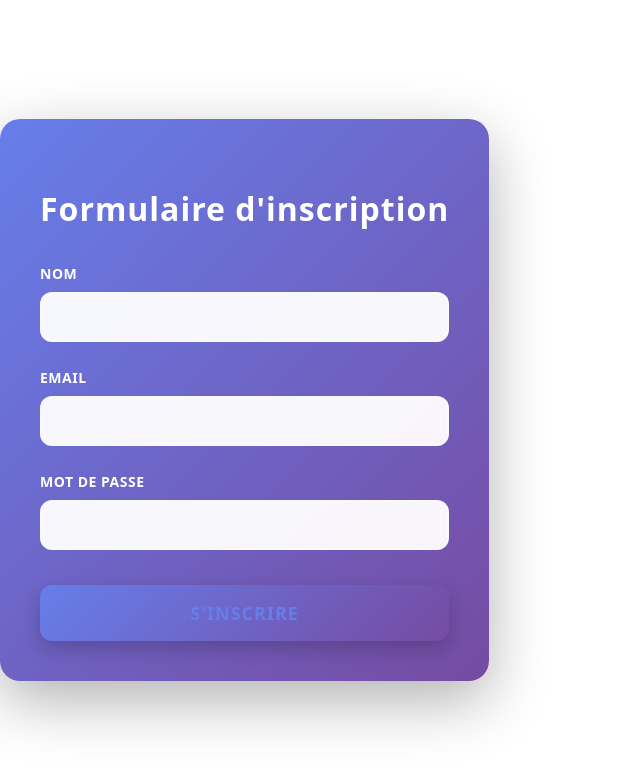
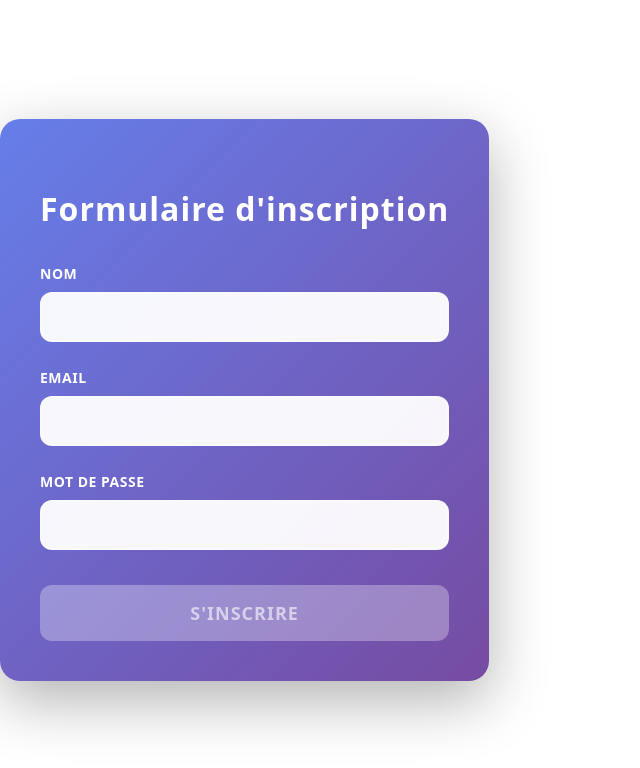
Before and after one commit to MohamedBouattour/react-exercices, a React (Vite) app: page / in a window 1280 px wide. Shown: the top 768 px of the page, without its empty margins (0-640 px from the left). Built offline with nearby package versions, Linux system fonts and the light colour scheme.

Commit message:
fix disabled

```diff
--- a/src/screens/RegistrationForm/RegistrationForm.tsx
+++ b/src/screens/RegistrationForm/RegistrationForm.tsx
@@ -72,6 +72,9 @@ function RegistrationForm() {
   // Vérifier si le formulaire est valide
   const isFormValid = (): boolean => {
     return (
+      formData.nom !=='' &&
+      formData.email!==''&&
+      formData.motDePasse!==''&&
       Object.keys(errors).length === 0
     );
   };
```
